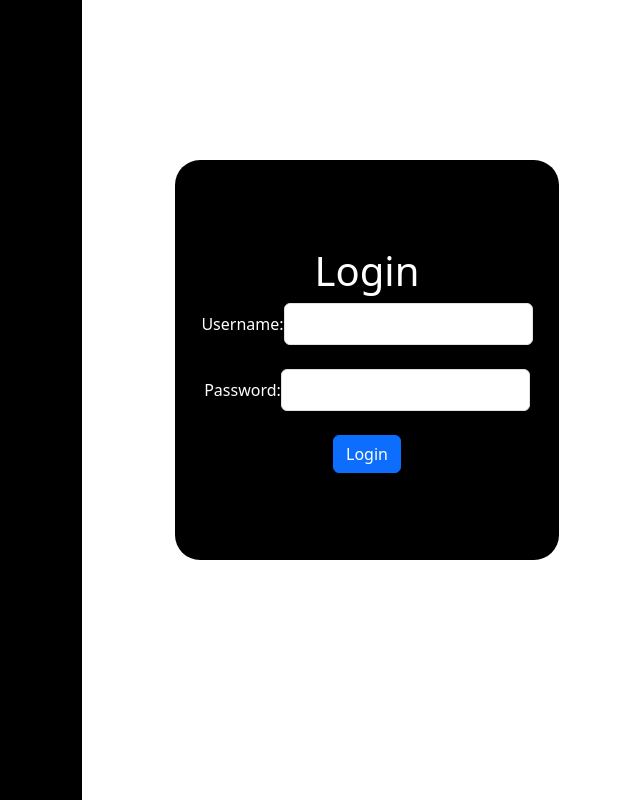
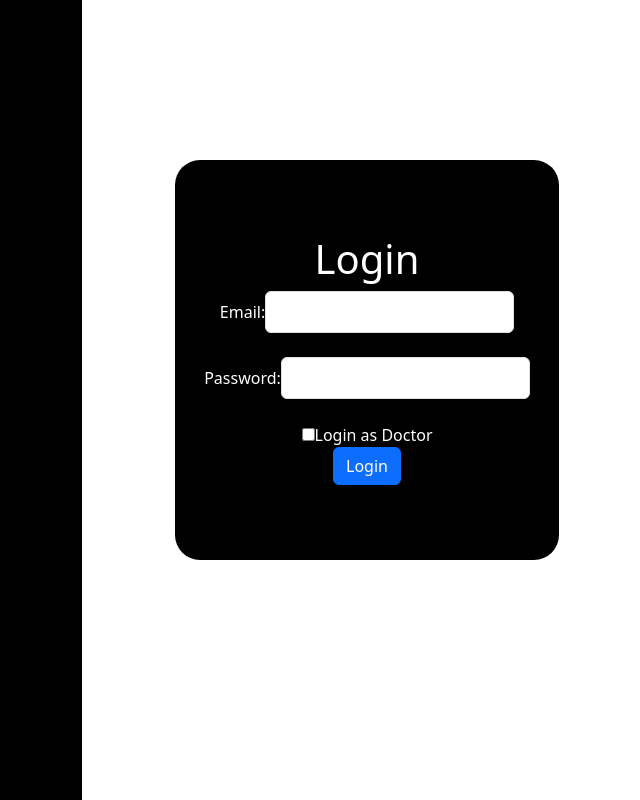
Before and after one commit to ilyas122/CMPE_285-Final-Project, a React (Create React App) app in the folder frontend/: page / in a window 1280 px wide. Shown: the whole page, without its empty margins (488-1128 px from the left). Built offline with nearby package versions, Linux system fonts and the light colour scheme.

Commit message:
Adding role based login functionality

```diff
--- a/frontend/src/Pages/LoginComponent/Login.js
+++ b/frontend/src/Pages/LoginComponent/Login.js
@@ -1,46 +1,65 @@
-import React, { useEffect } from "react";
+import React, { useState, useEffect } from "react";
 import "./Login.css";
-// import {} from 'react-router-dom';
+import axios from "axios";
 import { useNavigate } from 'react-router-dom';
 
 function Login() {
     const navigate = useNavigate();
+    const [email, setEmail] = useState('');
+    const [password, setPassword] = useState('');
+    const [error, setError] = useState('');
+    const [isDoctor, setIsDoctor] = useState(false);
 
     useEffect(() => {
       sessionStorage.setItem('keyEntered', 'false');
     }, []);
 
-
-    const handleDashboardRoute = () =>{
+    const handleLogin = async (e) => {
+        e.preventDefault();
+        try {
+            if (isDoctor) {
+                const response = await axios.post('http://127.0.0.1:5000/doctorlogin', { email, password });
+                navigate('/doctordashboard');
+            } else {
+                const response = await axios.post('http://127.0.0.1:5000/login', { email, password });
                 navigate('/dashboard');
             }
+            localStorage.setItem('isLoggedIn', 'true');
+            localStorage.setItem('isDoctor', isDoctor.toString());
+            localStorage.setItem('email', email);
+        } catch (error) {
+            // If login fails, display error message
+            setError('Invalid email or password. Please try again.');
+        }
+    };
 
     return (
         <div>
             <div className="container LoginOutlier">
                 <div className="row">
-            <div className="col leftLoginOutlier">
-            </div>
+                    <div className="col leftLoginOutlier"></div>
                     <div className="col RightLoginOutlier">
                         <div className="container loginContainer">
                             <div className="loginBox">
-                    <form>
+                                <form onSubmit={handleLogin}>
                                     <h1>Login</h1>
                                     <div>
-                        <label htmlFor="username" className="mb-2">Username: </label>
-                        <input type="text" id="username" className="border border-gray-300 p-2 rounded mb-4" />
+                                        <label htmlFor="email" className="mb-2">Email: </label>
+                                        <input type="email" id="email" className="border border-gray-300 p-2 rounded mb-4" value={email} onChange={(e) => setEmail(e.target.value)} required />
                                     </div>
                                     <div>
                                         <label htmlFor="password" className="mb-2">Password: </label>
-                        <input type="text" id="password" className="border border-gray-300 p-2 rounded mb-4" />
+                                        <input type="password" id="password" className="border border-gray-300 p-2 rounded mb-4" value={password} onChange={(e) => setPassword(e.target.value)} required />
                                     </div>
-                        <button type="submit" className="btn btn-primary" onClick={handleDashboardRoute}>Login</button>
+                                    {error && <div className="text-red-500">{error}</div>}
+                                    <div>
+                                        <input type="checkbox" id="isDoctor" checked={isDoctor} onChange={() => setIsDoctor(!isDoctor)} />
+                                        <label htmlFor="isDoctor" className="ml-2">Login as Doctor</label>
+                                    </div>
+                                    <button type="submit" className="btn btn-primary">Login</button>
                                 </form>
-
                             </div>
-
                         </div>
-
                     </div>
                 </div>
             </div>
```
Lines whose indentation alone changed are shown as unchanged.
